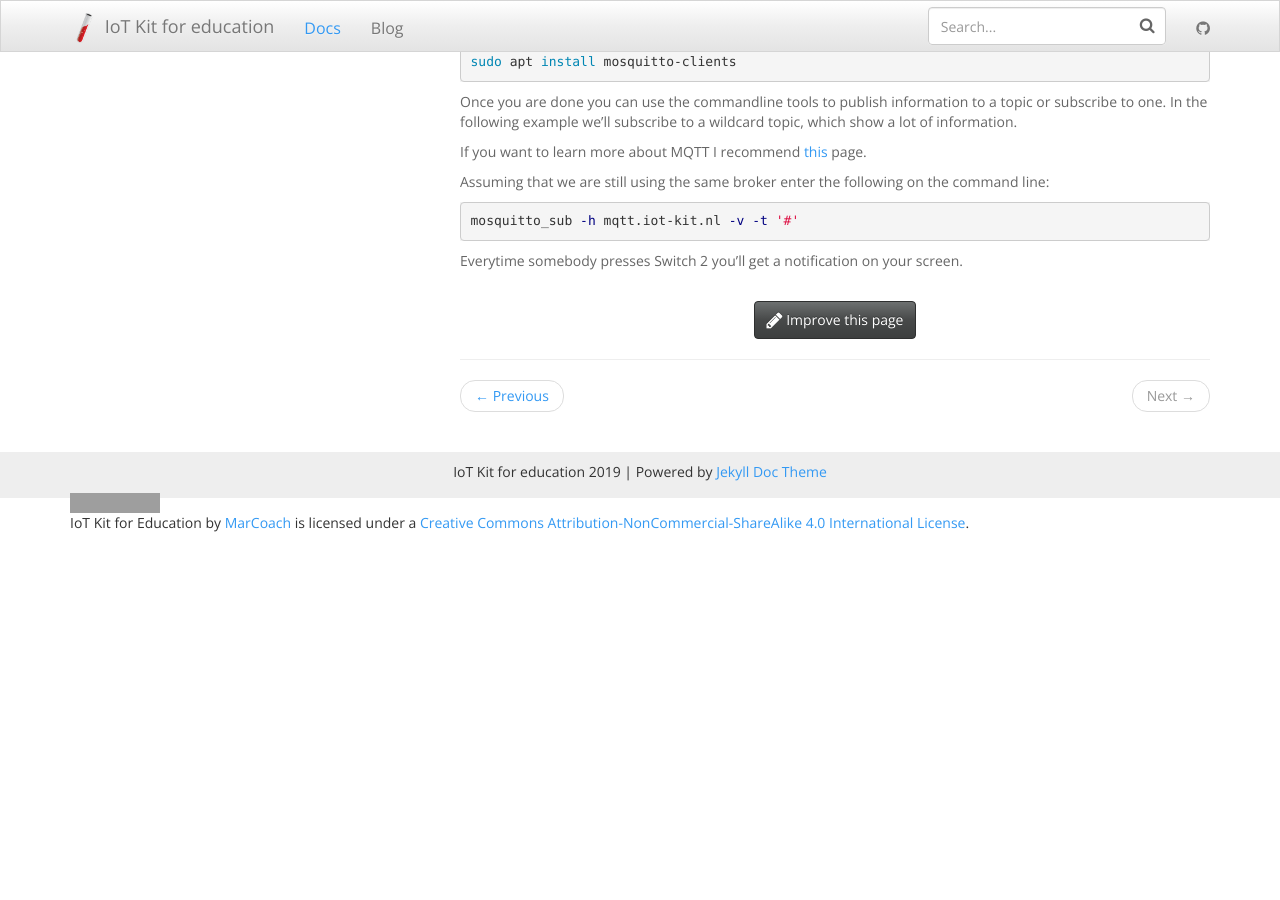
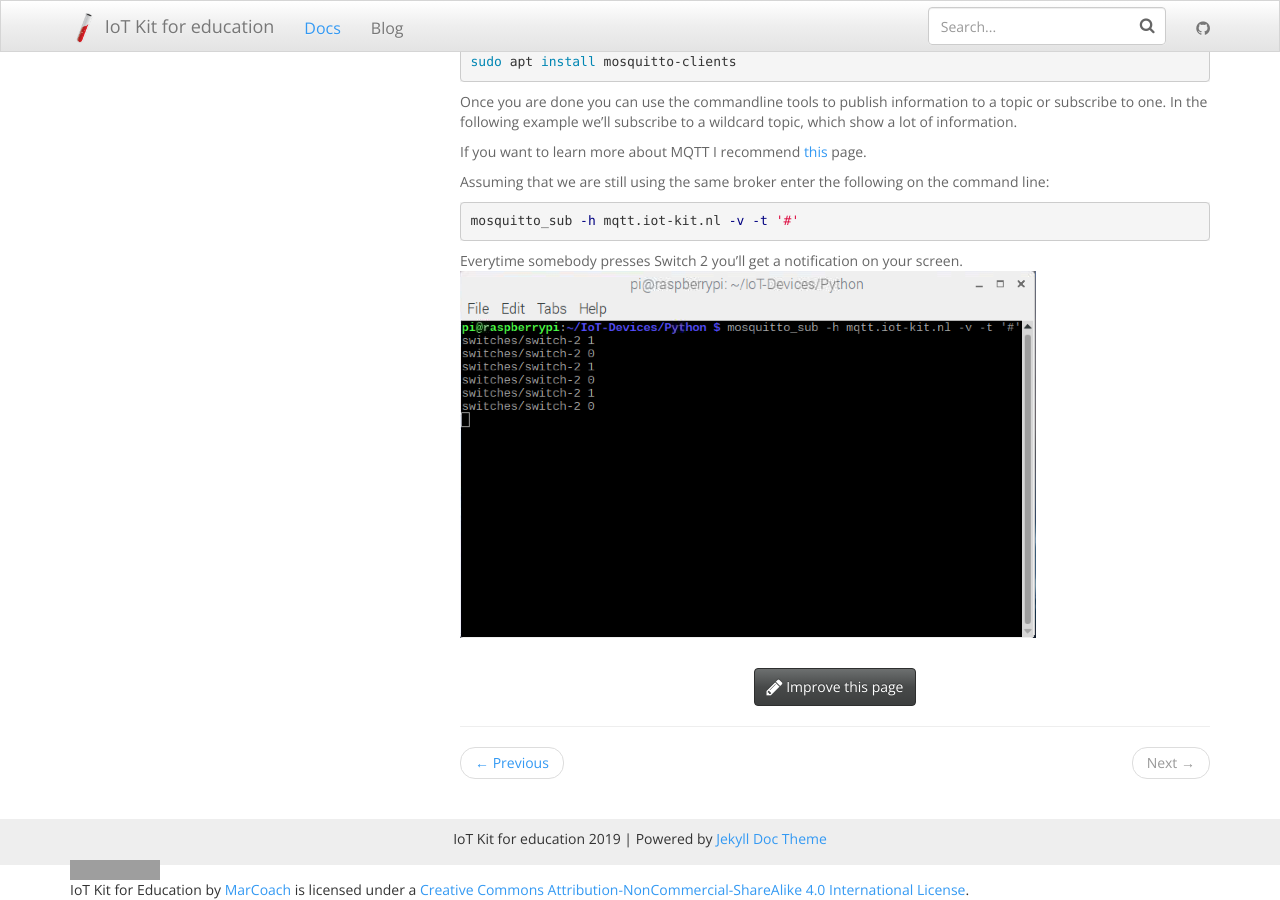
Before and after one commit to mverleun/IoT-Web, a Jekyll site: the page built from _docs/lessons/lesson-3.md, in a window 1280 px wide and 900 px high, scrolled down 6041 px. Built offline with Jekyll 4.4.1, drawn with Linux system fonts in a browser that asks for light colours; nearby versions of some CDN libraries; before the commit the page ends 6574 px from its top, so only the background shows below that; grey boxes are pictures that could not be loaded.

Commit message:
Update lesson 3

````diff
--- a/_docs/lessons/lesson-3.md
+++ b/_docs/lessons/lesson-3.md
@@ -69,4 +69,4 @@ Assuming that we are still using the same broker enter the following on the comm
 mosquitto_sub -h mqtt.iot-kit.nl -v -t '#'
 ```
 
-Everytime somebody presses Switch 2 you'll get a notification on your screen.
+Everytime somebody presses Switch 2 you'll get a notification on your screen. ![](/img/lessons/lesson-3/mosquitto_sub.png)
````
Also changed, not shown: img/lessons/lesson-3/mosquitto_sub.png (added).
